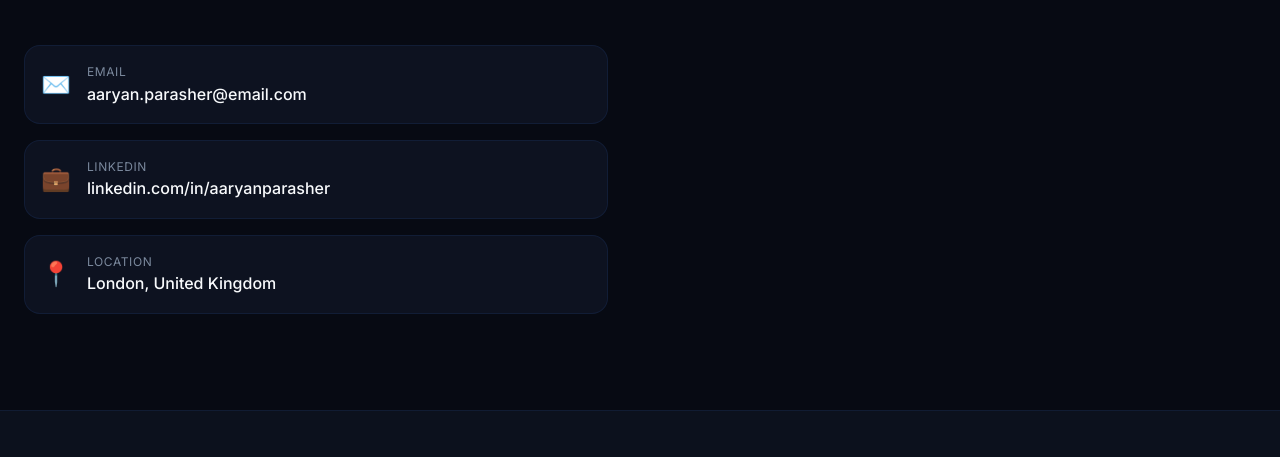
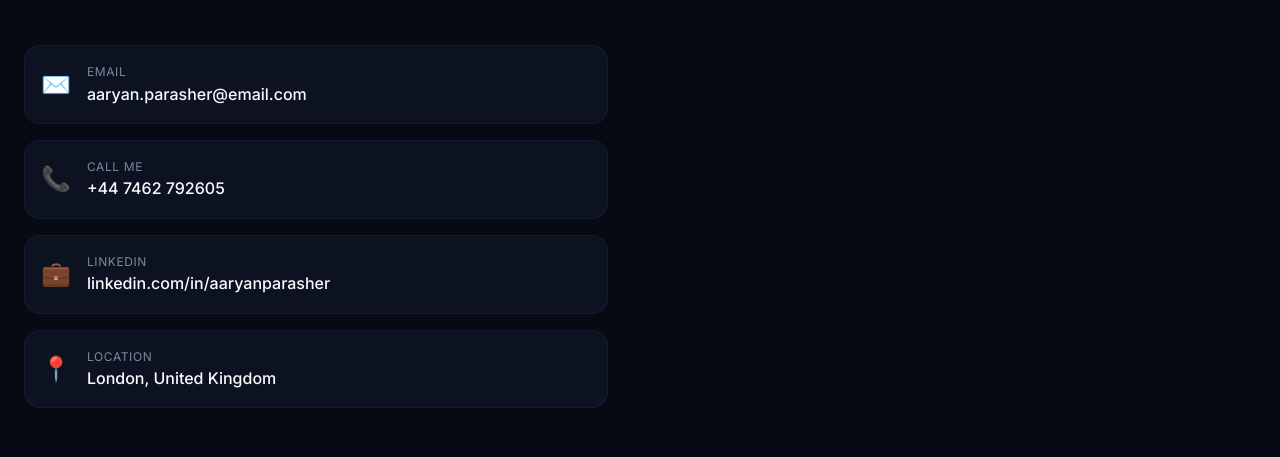
Before and after one commit to Aaryan135/website, a plain HTML site: page index.html in a window 1280 px wide. Shown: the part 7995-8452 px from the top of the page. Drawn offline with Linux system fonts and the light colour scheme.

Commit message:
Update index.html

```diff
--- a/index.html
+++ b/index.html
@@ -566,6 +566,14 @@
                                 <span class="link-value">aaryan.parasher@email.com</span>
                             </div>
                         </a>
+                        <a href="tel:+447462792605" class="contact-link call-link">
+    <div class="link-icon">📞</div>
+    <div class="link-text">
+        <span class="link-label">Call Me</span>
+        <span class="link-value">+44 7462 792605</span>
+    </div>
+</a>
+
                         <a href="https://linkedin.com/in/aaryanparasher" target="_blank" class="contact-link">
                             <div class="link-icon">💼</div>
                             <div class="link-text">
```
